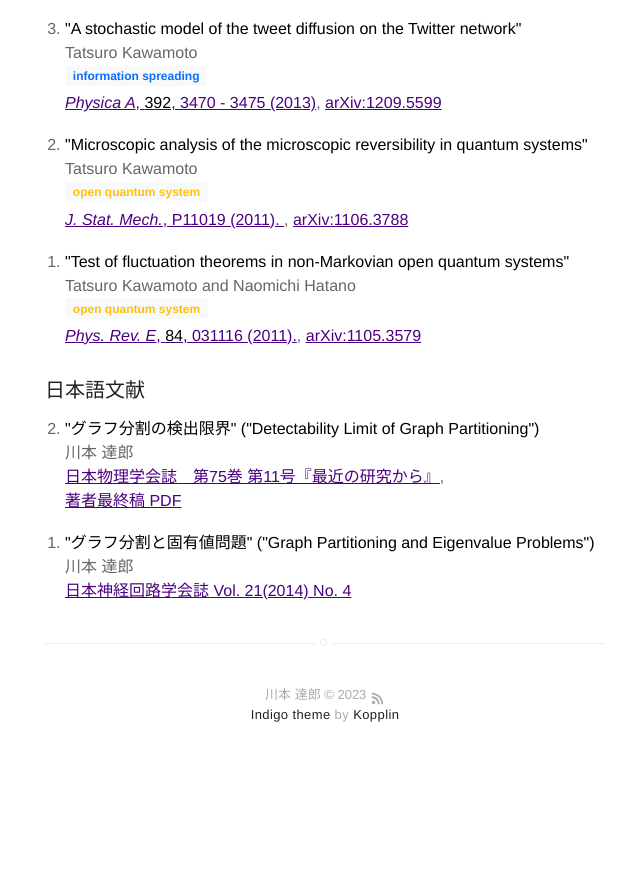
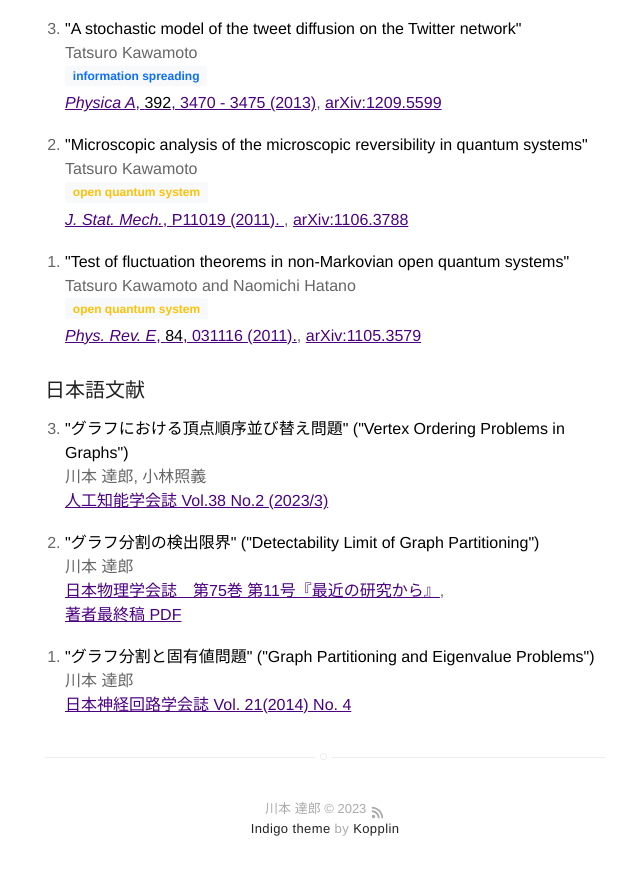
Before and after one commit to tatsuro-kawamoto-jp/tatsuro-kawamoto-jp.github.io, a Jekyll site: the page built from index.html, in a window 1280 px wide and 900 px high, scrolled down 4110 px. Shown: the top 875 px of the window, without its empty margins (315-955 px from the left). Built offline with Jekyll 4.4.1, drawn with Linux system fonts in a browser that asks for light colours; before the commit the page ends 4896 px from its top, so only the background shows below that.

Commit message:
Update index.html

```diff
--- a/index.html
+++ b/index.html
@@ -298,6 +298,12 @@ title: Home
 <h3 id="JapaneseArticles" class="mt-5 mb-4">日本語文献</h3>
 <ol reversed>
   <li>
+    <strong>"グラフにおける頂点順序並び替え問題" ("Vertex Ordering Problems in Graphs")</strong><br />
+    川本 達郎, 小林照義<br />
+    <a href="https://www.ai-gakkai.or.jp/published_books/journals_of_jsai/vol38_no2/" target="_blank">人工知能学会誌 Vol.38 No.2 (2023/3)</a>
+  </li>
+  <br />
+  <li>
     <strong>"グラフ分割の検出限界" ("Detectability Limit of Graph Partitioning")</strong><br />
     川本 達郎<br />
     <a href="https://www.jps.or.jp/books/gakkaishi/2020/11/75-11.php" target="_blank">日本物理学会誌　第75巻 第11号『最近の研究から』</a>, <br />
```
